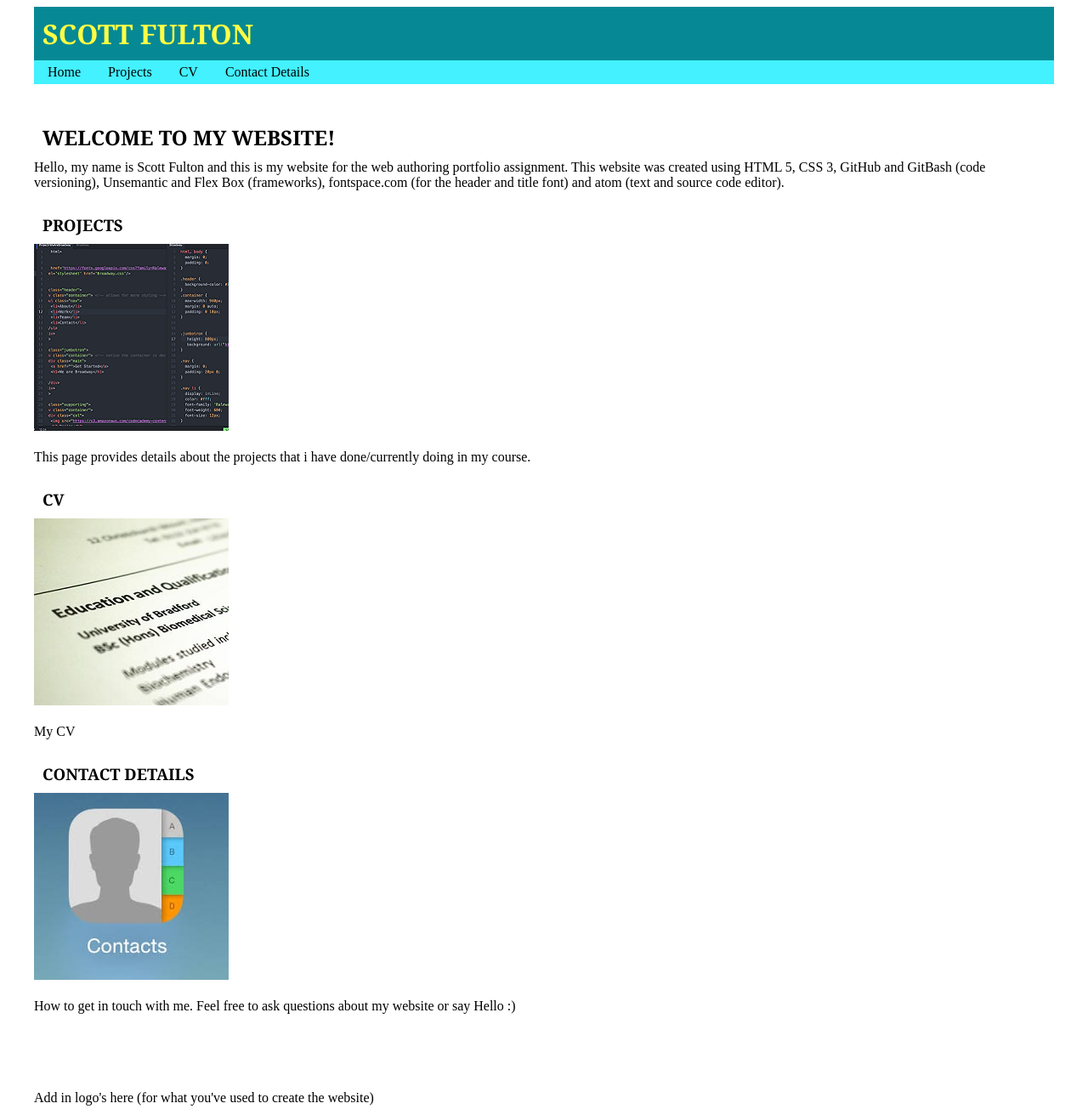
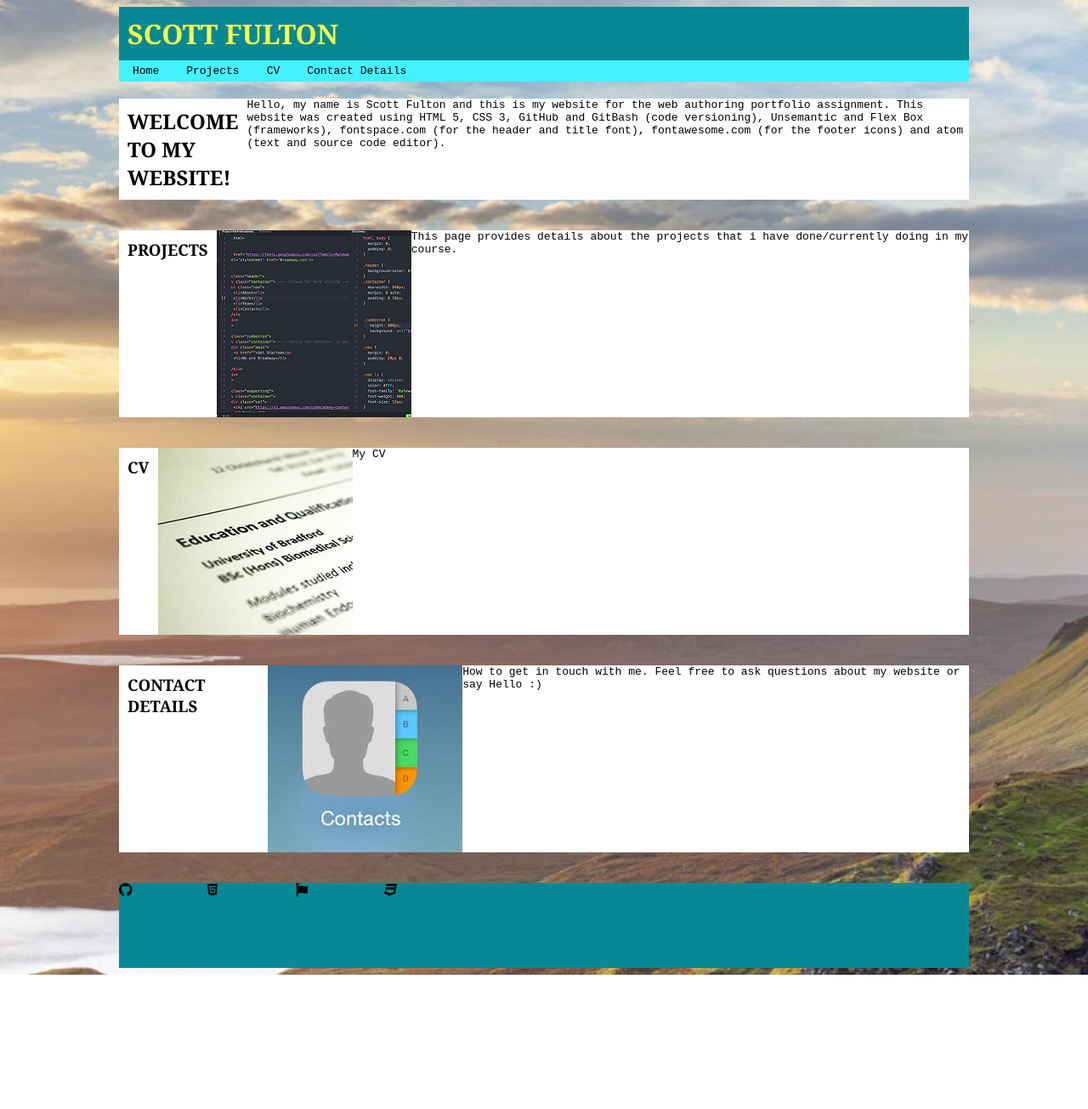
Before and after one commit to scottfulton2/scottfulton2.io, a plain HTML site: page index.html in a window 1280 px wide. Shown: the whole page at 85% size. After the commit the page ends 1147 px from the top, so only its background shows below. Drawn offline with Linux system fonts and the light colour scheme; files whose address does not match are found by name; a web font is replaced by a local one.

Commit message:
changed the background image that was going to be used and added it to index.html, full implementation of unnsemantic and started to use flex-box as well as adding icons for the footer

```diff
--- a/Project60.css
+++ b/Project60.css
@@ -8,30 +8,33 @@ nav ul {
 nav li {
     float: left;
 }
+
 nav li a {
     display: block;
     text-align: center;
     padding: 5px 16px;
     text-decoration: none;
+    font-family: monospace;
 }
+
 header{
   background-color: #068994;
+  position: fixed;
+  width: 1000px;
 }
+
 .navigation{
   background-color: #43F1FF;
 }
+
 .navigation a {
   color: #000000;
 }
-
-
 
 @font-face {
   font-family: 'Richardson Brand Accelerator';
   src: url('Windows\Fonts\Richardson Brand Accelerator Regular.otf');
 }
-
-
 
 header h1 {
   color: #FFFF45;
@@ -41,8 +44,6 @@ header h1 {
   font-family: Richardson Brand Accelerator, Georgia, serif;
 }
 
-
-
 h2, h3 {
   text-transform: uppercase;
   padding: 10px;
@@ -50,14 +51,47 @@ h2, h3 {
   font-family: Richardson Brand Accelerator, Georgia, serif;
 }
 
-
-
 .navigation a:active {
   text-decoration: underline: #000000;
   border-bottom-style: solid;
   border-bottom-width: 5px;
 }
+
 .navigation a:hover {
   color: #43F1FF;
   background-color: #000000;
 }
+
+p1, p2, p3, p4 {
+  font-family: monospace;
+}
+
+footer {
+  background-color: #068994;
+  color: #000000;
+}
+
+.intro-container {
+  background-color: #FFFFFF ;
+  display:flex;
+}
+
+.Projects-card {
+  background-color: #FFFFFF ;
+  display:flex;
+}
+
+.CV-card {
+  background-color: #FFFFFF ;
+  display:flex;
+}
+
+.Contact-Details-card {
+  background-color: #FFFFFF ;
+  display:flex;
+}
+
+footer i {
+  width: 100px;
+  height: 100px;
+}
--- a/index.html
+++ b/index.html
@@ -6,9 +6,11 @@
     <title>Project::Home</title>
     <link rel="stylesheet" href="project60.css">
     <link rel="stylesheet" href="unsemantic-master/assets/stylesheets/unsemantic-grid-base.css">
+    <link rel="stylesheet" href="https://use.fontawesome.com/releases/v5.5.0/css/all.css" integrity="sha384-B4dIYHKNBt8Bc12p+WXckhzcICo0wtJAoU8YZTY5qE0Id1GSseTk6S+L3BlXeVIU" crossorigin="anonymous">
   </head>
+
   <div class = "grid-container">
-  <body>
+  <body background = "C:\Users\Student\scottfulton2.io\bg_image.jpg">
     <header>
         <h1>Scott Fulton</h1>
         <nav class = "navigation">
@@ -22,46 +24,56 @@
     </header>
 
     <br></br>
+    <br></br>
+    <br></br>
+
+      <div class = "intro-container">
       <h2>Welcome to my website!</h2>
         <p1>
           Hello, my name is Scott Fulton and this is my website for the web authoring portfolio assignment.
           This website was created using HTML 5, CSS 3, GitHub and GitBash (code versioning), Unsemantic and Flex Box (frameworks),
-          fontspace.com (for the header and title font) and atom (text and source code editor).
+          fontspace.com (for the header and title font), fontawesome.com (for the footer icons) and atom (text and source code editor).
         </p1>
+      </div>
+
       <br></br>
 
+      <div class = "Projects-card">
         <h3>Projects</h3>
         <img src = "C:\Users\Student\scottfulton2.io\atom_code_image.png">
-      <br></br>
         <p2>
           This page provides details about the projects that i have done/currently doing in my course.
         </p2>
+      </div>
 
       <br></br>
 
+      <div class = "CV-card">
         <h3>CV</h3>
         <img src = "C:\Users\Student\scottfulton2.io\CV_Image.jpg">
-      <br></br>
         <p3>
           My CV
         </p3>
+      </div>
 
       <br></br>
 
+      <div class = "Contact-Details-card">
         <h3>Contact Details</h3>
         <img src = "C:\Users\Student\scottfulton2.io\Contacts_Image.jpg">
-      <br></br>
         <p4>
           How to get in touch with me. Feel free to ask questions
           about my website or say Hello :)
         </p4>
+    </div>
 
-      <br></br>
-      <br></br>
       <br></br>
 
       <footer>
-        Add in logo's here (for what you've used to create the website)
+        <i class="fab fa-github"></i>
+        <i class="fab fa-html5"></i>
+        <i class="fab fa-font-awesome-flag"></i>
+        <i class="fab fa-css3"></i>
       </footer>
     </div>
   </body>
--- a/unsemantic-master/assets/stylesheets/unsemantic-grid-base.css
+++ b/unsemantic-master/assets/stylesheets/unsemantic-grid-base.css
@@ -83,7 +83,7 @@
 .grid-container {
   margin-left: auto;
   margin-right: auto;
-  max-width: 1200px;
+  max-width: 1000px;
   padding-left: 10px;
   padding-right: 10px;
 }
```
Also changed, not shown: background_image.png (deleted), bg_image.jpg (added). Lines whose indentation alone changed are shown as unchanged.
